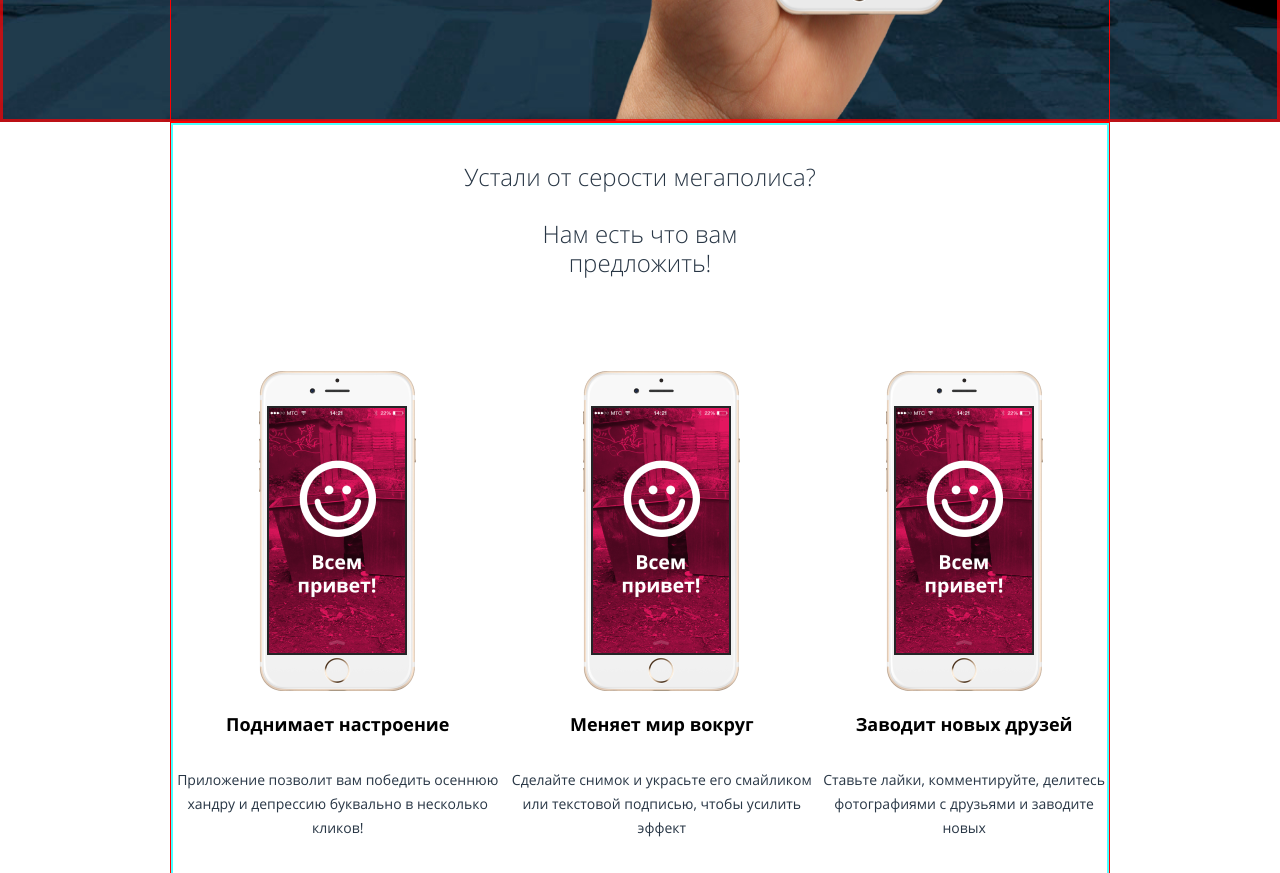
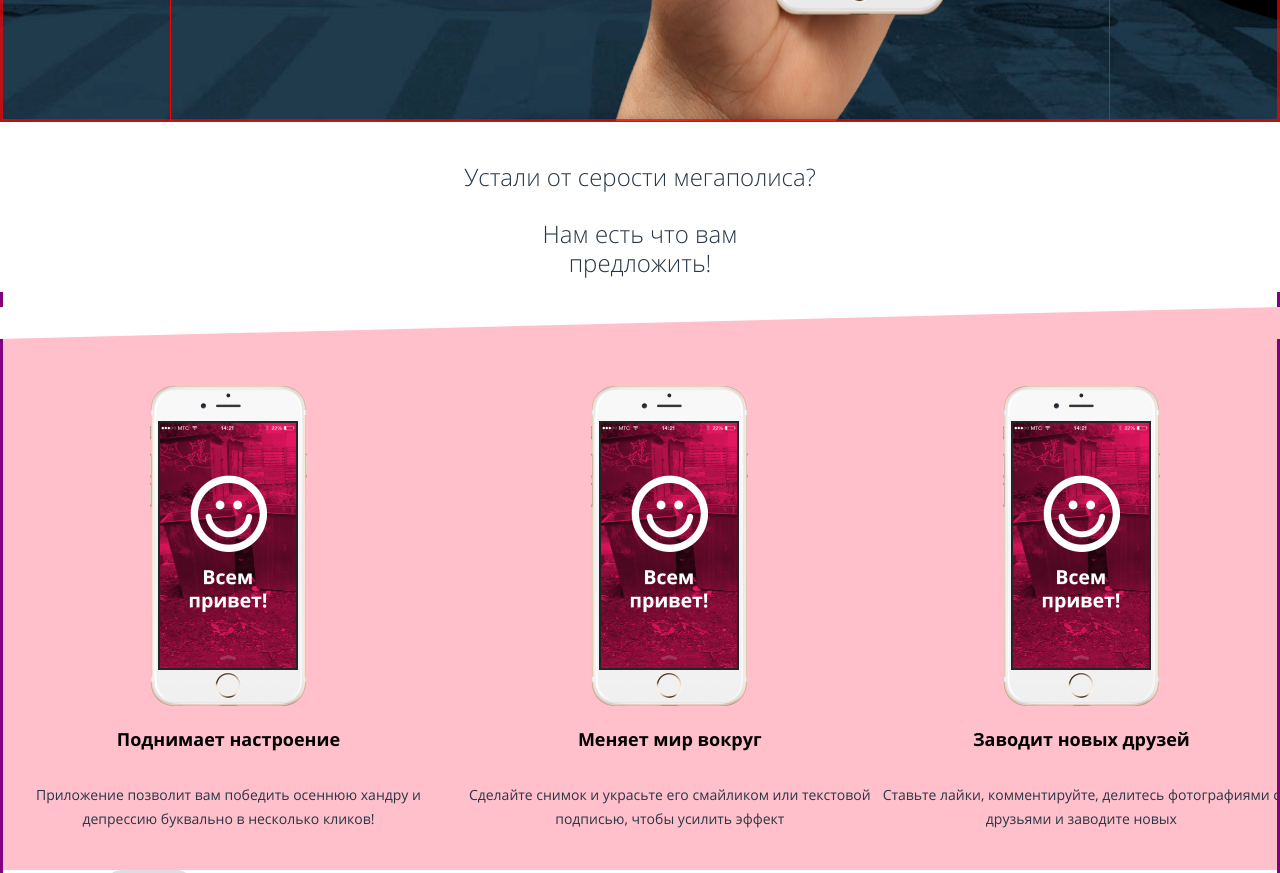
Before and after one commit to dryworts/129688-pink-22, a website: page source/index.html in a window 1280 px wide. Shown: the part 700-1573 px from the top of the page. Drawn offline with nearby package versions, Linux system fonts and the light colour scheme; files that its build step writes are made by us from their sources; files whose address does not match are found by name; a web font is replaced by a local one.

Commit message:
module5-task1. index.html. 190521

```diff
--- a/source/less/blocks/features-list.less
+++ b/source/less/blocks/features-list.less
@@ -3,6 +3,7 @@
   margin: 0;
   padding: 70px 0 0 0;
   text-decoration: none;
+  background-color: pink;
 }
 
 .features-list__title {
--- a/source/less/blocks/features.less
+++ b/source/less/blocks/features.less
@@ -1,15 +1,28 @@
 .features {
-  outline: 3px solid rgba(0, 255, 255, 0.7);
+  outline: 3px solid purple;
   outline-offset: -3px;
   margin-top: 0;
+  // background-color: green;
 }
 
 .features__start {
   background-color: @white;
   margin: 0;
   padding: 0;
+  position: relative;
 }
 
+.features__start::after {
+  content: "";
+  display: block;
+  width: 0;
+  height: 0;
+  position: absolute;
+  left: 0;
+  bottom: -47px;
+  border-top: 32px solid @white;
+  border-right: 100vw solid pink;
+}
 
 .features__content {
   margin-top: 0;
@@ -31,7 +44,7 @@
   font-size: 24px;
   line-height: 29px;
   text-align: center;
-  // padding-top: 5px;
+  padding-bottom: 15px;
 }
 
 
--- a/source/less/blocks/page-main.less
+++ b/source/less/blocks/page-main.less
@@ -3,25 +3,25 @@
 }
 
 
-.page-main__wrapper {
-  width: 280px;
-  margin: 0 auto;
-  // padding: 0 20px;
-  outline: 1px solid red;
-  outline-offset: -1px;
-}
+// .page-main__wrapper {
+//   width: 280px;
+//   margin: 0 auto;
+//   // padding: 0 20px;
+//   outline: 1px solid red;
+//   outline-offset: -1px;
+// }
 
-@media (min-width: @tablet-width) {
-  .page-main__wrapper {
-    width: 620px;
-    padding: 0 20px;
-  }
-}
+// @media (min-width: @tablet-width) {
+//   .page-main__wrapper {
+//     width: 620px;
+//     padding: 0 20px;
+//   }
+// }
 
-@media (min-width: @desktop-width) {
-  .page-main__wrapper {
-    width: 940px;
-    // padding: 0 130px;
-    padding: 0;
-  }
-}
+// @media (min-width: @desktop-width) {
+//   .page-main__wrapper {
+//     width: 940px;
+//     // padding: 0 130px;
+//     padding: 0;
+//   }
+// }
--- a/source/less/blocks/system-icons.less
+++ b/source/less/blocks/system-icons.less
@@ -23,7 +23,7 @@
 }
 
 .system-icons__button {
-  font-family: "Open Sans";
+  font-family: "Open Sans", "Arial", sans-serif;
   font-style: normal;
   font-weight: bold;
   padding-top: 16px;
```
Also changed, not shown: source/index.html (+2 -0 lines).
